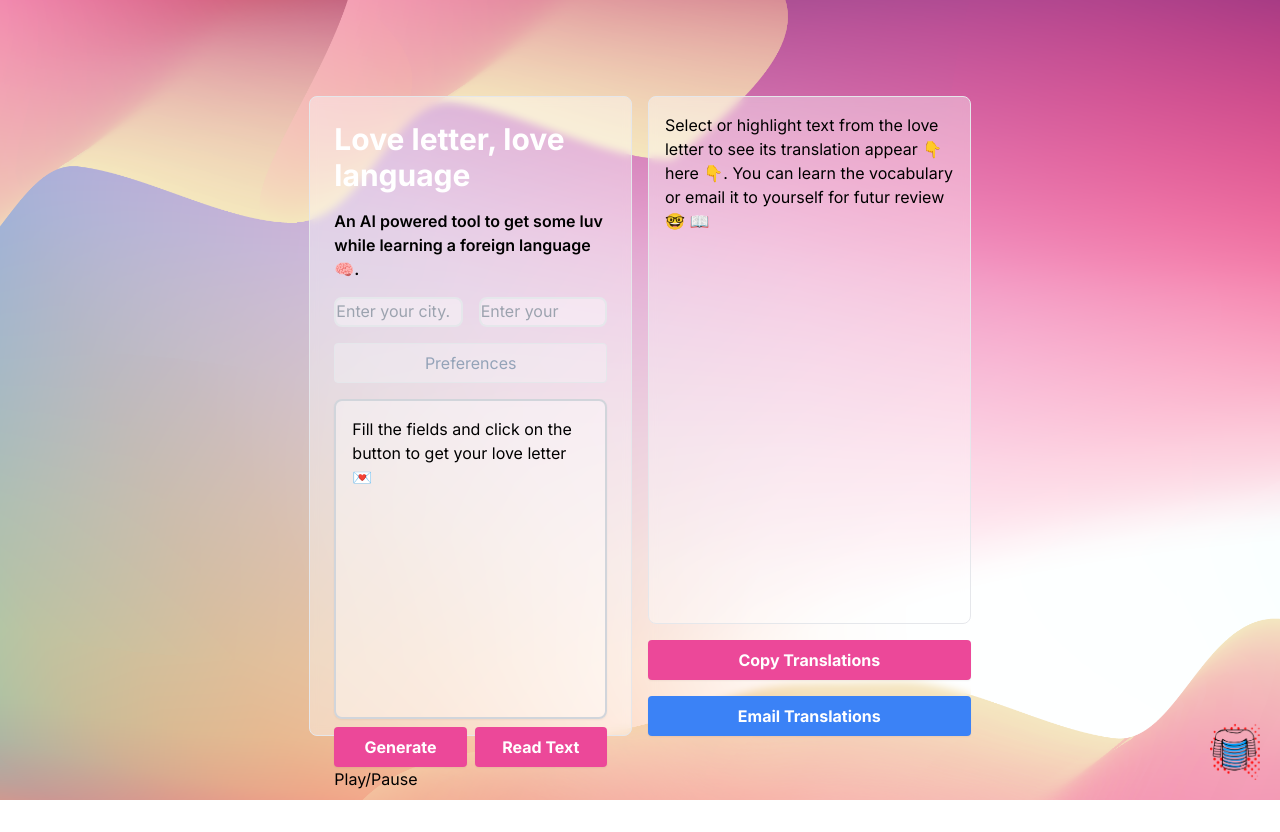
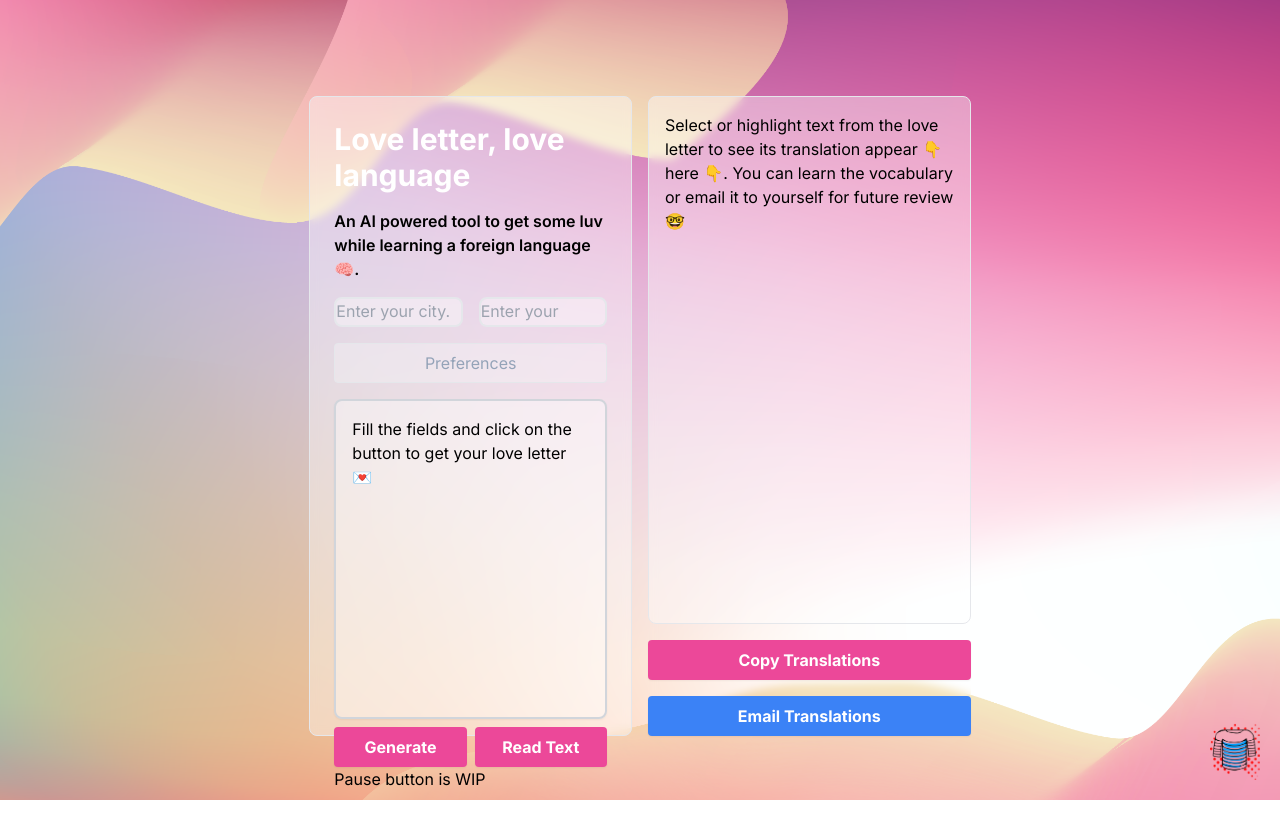
Before and after one commit to lmangall/love-letter, a Next.js app: page / in a window 1280 px wide. Built offline with nearby package versions, Linux system fonts and the light colour scheme.

Commit message:
fix TTS and spinner

```diff
--- a/app/page.tsx
+++ b/app/page.tsx
@@ -8,7 +8,6 @@ import useFetchLoveStory from "../hooks/useFetchLoveStory";
 import useTranslateText from "../hooks/useTranslateText";
 import SettingsModal from "../components/SettingsModal";
 import stripHtml from "../utils/stripHtml";
-import Link from "next/link";
 
 export default function Home() {
   const [isModalOpen, setIsModalOpen] = useState(false);
@@ -22,6 +21,7 @@ export default function Home() {
   const [isQueer, setIsQueer] = useState(false);
   const [isHot, setIsHot] = useState(false);
   const [isLoading, setIsLoading] = useState(false);
+  const [isLoadingRead, setIsLoadingRead] = useState(false);
   const [isPlaying, setIsPlaying] = useState(false);
 
   const handleOpenModal = () => {
@@ -67,7 +67,7 @@ export default function Home() {
   };
 
   const readText = async (text: string) => {
-    setIsLoading(true);
+    setIsLoadingRead(true);
     try {
       const response = await fetch("/api/textToSpeech", {
         method: "POST",
@@ -90,7 +90,7 @@ export default function Home() {
       console.error("Error reading text:", error);
       // Handle error
     } finally {
-      setIsLoading(false);
+      setIsLoadingRead(false);
     }
   };
 
@@ -202,12 +202,15 @@ export default function Home() {
               onClick={() => readText(loveStory)}
               className="w-full mt-2 bg-pink-500 hover:bg-pink-500 py-2 text-white font-bold rounded shadow-sm transition duration-150"
             >
+              {isLoadingRead && (
+                <div className="spinner"></div> // Spinner appears next to the text
+              )}
               Read Text
             </button>
           </div>
           <audio id="audioPlayer" src="" hidden></audio>{" "}
           {/* Hidden until a source is set */}
-          <button onClick={togglePlayPause}>Play/Pause</button>
+          <button onClick={togglePlayPause}>Pause button is WIP</button>
         </div>
         {/* New column with two rows */}
         <div className="flex flex-col top-[10%] backdrop-blur-sm bg-white-300/30 space-y-4">
@@ -230,7 +233,7 @@ export default function Home() {
                 <span className="display: flex text-grey align-items: center">
                   Select or highlight text from the love letter to see its
                   translation appear 👇 here 👇. You can learn the vocabulary or
-                  email it to yourself for futur review 🤓 📖
+                  email it to yourself for future review 🤓
                 </span>
               )}
             </div>
```
Also changed, not shown: 1 other file (tests, documents, lock files or other folders).
